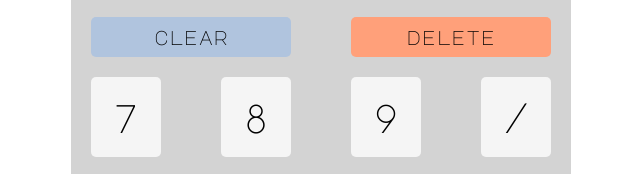
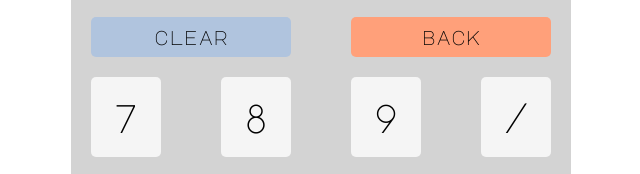
Before and after one commit to majunon/calculator, a plain HTML site: page index.html in a window 1280 px wide. Shown: the part 313-487 px from the top of the page, 319-959 px from the left. Drawn offline with Linux system fonts and the light colour scheme.

Commit message:
sanitize code for different scenarii

```diff
--- a/index.html
+++ b/index.html
@@ -1,5 +1,6 @@
 <!DOCTYPE html>
 <html lang="en">
+
 <head>
   <meta charset="UTF-8">
   <meta http-equiv="X-UA-Compatible" content="IE=edge">
@@ -8,6 +9,7 @@
   <link rel="stylesheet" href="style.css">
   <script src="script.js" defer></script>
 </head>
+
 <body>
   <div class="container">
     <h1>Calculette</h1>
@@ -19,7 +21,7 @@
       </div>
       <div class="firstRow">
         <button id="clear">clear</button>
-        <button id="delete">delete</button>
+        <button id="delete">back</button>
       </div>
       <div class="row">
         <button id="sept" class="but number">7</button>
@@ -48,4 +50,5 @@
     </div>
   </div>
 </body>
+
 </html>
```
